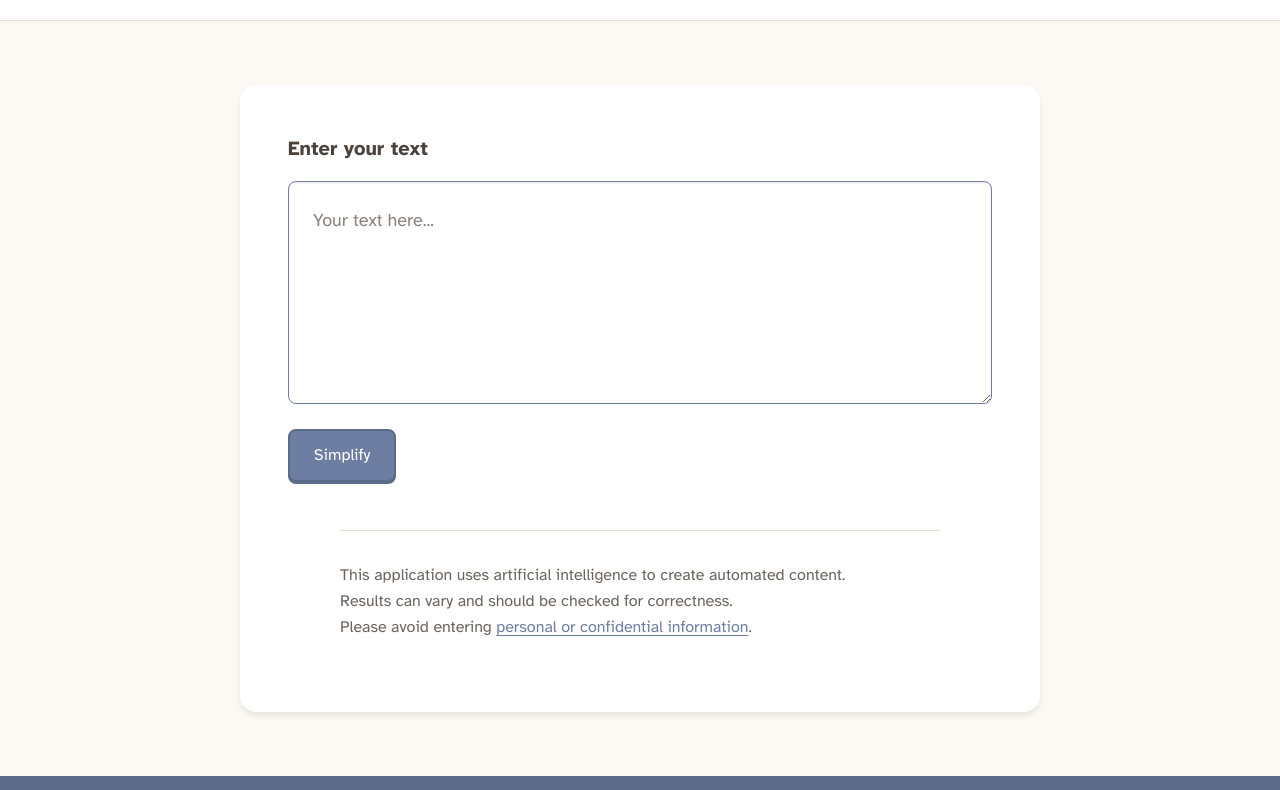
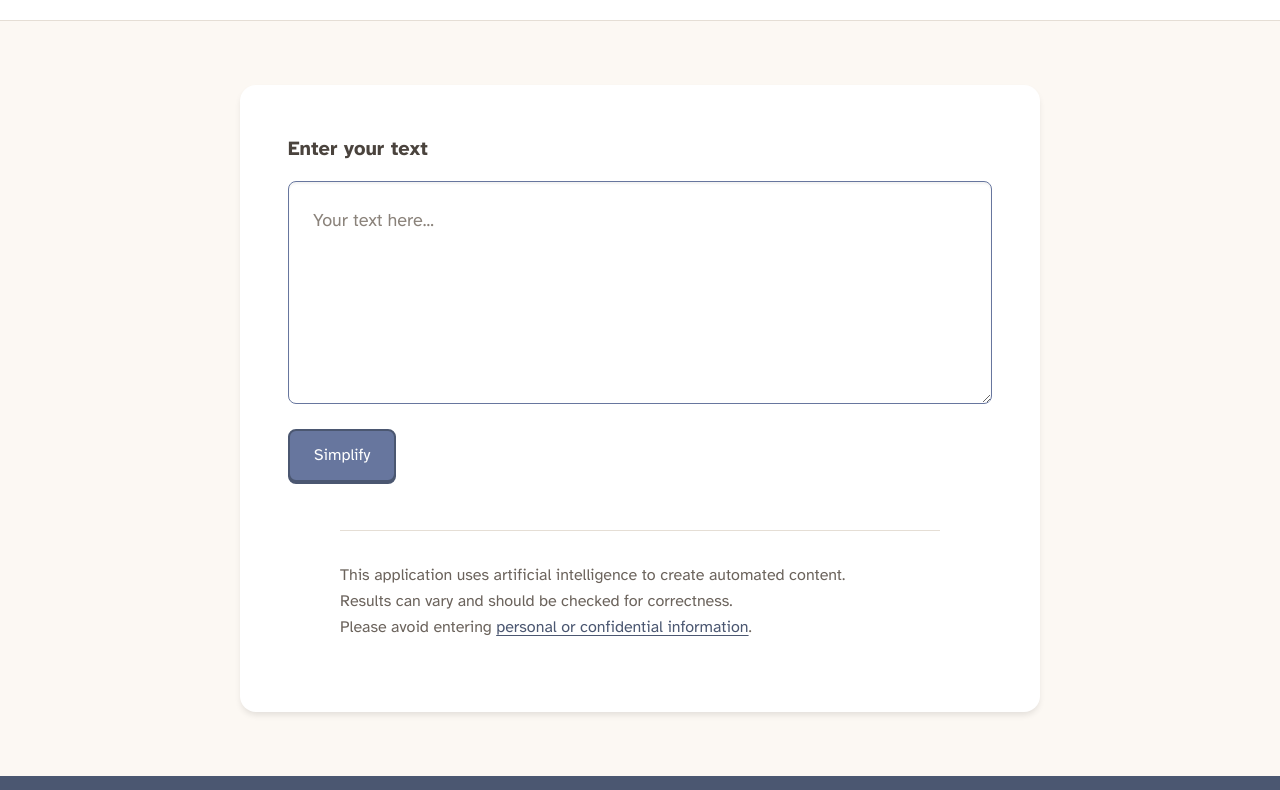
Before and after one commit to yvzn/easy-to-read, an Eleventy site: page site/en/app.html in a window 1280 px wide. Shown: the part 82-872 px from the top of the page. Built offline with nearby package versions, Linux system fonts and the light colour scheme; Eleventy itself is replaced by a stand-in of ours; files that its build step writes are made by us from their sources.

Commit message:
Fix color contrast

```diff
--- a/site/bundle.css.njk
+++ b/site/bundle.css.njk
@@ -5,7 +5,7 @@ permalink: bundle.css
 {% include "css/reset.css" %}
 {% include "css/variables.css" %}
 {% include "css/themes/light.css" %}
-{# include "css/themes/dark.css" #}
+{% include "css/themes/dark.css" %}
 {% include "css/base.css" %}
 {% include "css/typography.css" %}
 {% include "css/layout.css" %}
--- a/site/css/app.css
+++ b/site/css/app.css
@@ -28,14 +28,14 @@
 }
 
 .app-main a {
-  color: var(--color-primary);
+  color: var(--color-primary-dark);
   text-decoration: underline;
   text-underline-offset: 0.2em;
   transition: color 0.2s ease;
 }
 
 .app-main a:hover {
-  color: var(--color-primary-dark);
+  color: var(--color-primary);
 }
 
 .app-main a:visited {
--- a/site/css/components/navigation.css
+++ b/site/css/components/navigation.css
@@ -24,7 +24,7 @@
 }
 
 .nav-links a:not([class]) {
-  color: var(--color-primary);
+  color: var(--color-primary-dark);
   font-weight: 500;
   text-decoration: underline;
   text-underline-offset: 0.2em;
@@ -32,7 +32,7 @@
 }
 
 .nav-links a:not([class]):hover {
-  color: var(--color-primary-dark);
+  color: var(--color-primary);
 }
 
 @media (max-width: 768px) {
--- a/site/css/pages.css
+++ b/site/css/pages.css
@@ -36,14 +36,14 @@
 }
 
 .content-article a {
-  color: var(--color-primary);
+  color: var(--color-primary-dark);
   text-decoration: underline;
   text-underline-offset: 0.2em;
   transition: color 0.2s ease;
 }
 
 .content-article a:hover {
-  color: var(--color-primary-dark);
+  color: var(--color-primary);
 }
 
 .content-article a:visited {
--- a/site/css/themes/light.css
+++ b/site/css/themes/light.css
@@ -3,20 +3,19 @@
   /* Colors */
   --color-background: #FCF8F3;
   --color-background-alt: #F5EFE8;
-  --color-white: #FFFFFF;
 
   /* Main color for interactive elements */
-  --color-primary: #6E7DA2;
-  --color-primary-dark: #5D6B8B;
-  --color-primary-light: #8491B2;
+  --color-primary: hsl(223, 22%, 51%);
+  --color-primary-dark: hsl(222, 20%, 37%);
+  --color-primary-light: hsl(223, 22%, 51%);
 
   /* CTA color */
   --color-secondary: #AEDADD;
   --color-secondary-dark: #9DC5C4;
   --color-secondary-light: #C4E5E7;
 
-  /* Accent color */
-  --color-accent: #DB996C;
+  /* Accent color for non-interactive elements */
+  --color-accent: hsl(24, 61%, 43%);
   --color-accent-dark: #C98B61;
   --color-accent-light: #E5AD89;
 
@@ -28,4 +27,5 @@
   --color-gray-600: #8A827A;
   --color-gray-700: #6B635C;
   --color-gray-800: #4A433D;
+  --color-white: #FFFFFF;
 }
--- a/site/css/variables.css
+++ b/site/css/variables.css
@@ -1,33 +1,4 @@
 :root {
-  /* Colors */
-  --color-background: #FCF8F3;
-  --color-background-alt: #F5EFE8;
-
-  /* Main color for interactive elements */
-  --color-primary: #6E7DA2;
-  --color-primary-dark: #5D6B8B;
-  --color-primary-light: #8491B2;
-
-  /* CTA color */
-  --color-secondary: #AEDADD;
-  --color-secondary-dark: #9DC5C4;
-  --color-secondary-light: #C4E5E7;
-
-  /* Accent color for non-interactive elements */
-  --color-accent: #DB996C;
-  --color-accent-dark: #C98B61;
-  --color-accent-light: #E5AD89;
-
-  /* Gray scale */
-  --color-gray-50: #FCF8F3;
-  --color-gray-100: #F5EFE8;
-  --color-gray-200: #E5DED5;
-  --color-gray-300: #D1C9C0;
-  --color-gray-600: #8A827A;
-  --color-gray-700: #6B635C;
-  --color-gray-800: #4A433D;
-  --color-white: #FFFFFF;
-
   /* Typography */
   --font-family: 'Atkinson Hyperlegible', -apple-system, BlinkMacSystemFont, 'Segoe UI', Roboto, sans-serif;
 
```
Also changed, not shown: site/_includes/default.fr.njk (line endings or trailing spaces), 1 other file.
